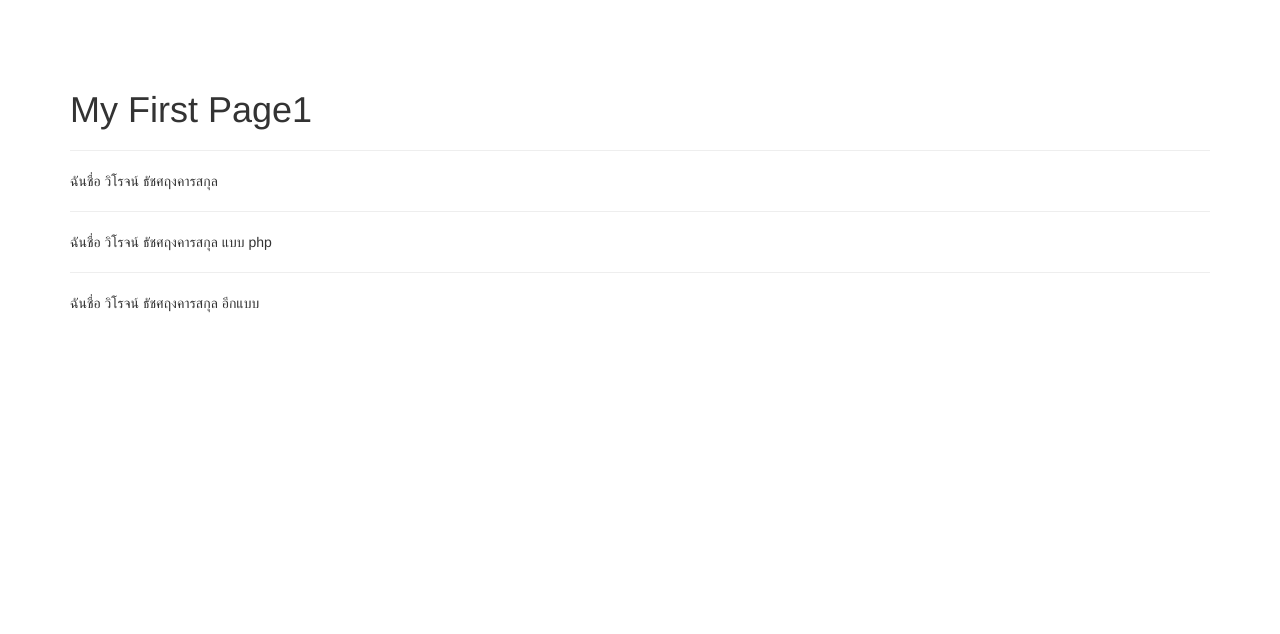
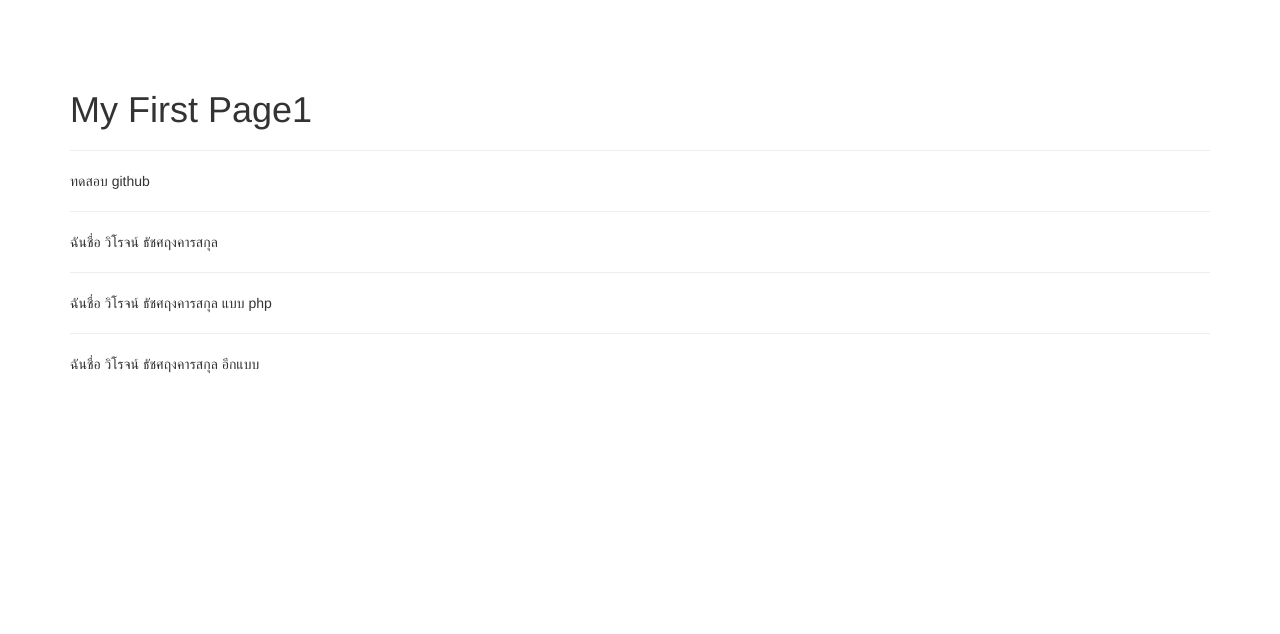
Before and after one commit to siteatlas/basic, a Yii app: template views/first/page1.php in a window 1280 px wide. Shown: the top 634 px of the page. Run offline with PHP 8.4 and a stand-in for Yii, Linux system fonts and the light colour scheme; the template is opened without the code that fills it, so the values that code supplies are empty; some libraries are stand-ins or nearby versions.

Commit message:
อบรมวันที่ 27 เม.ย.59

```diff
--- a/views/first/page1.php
+++ b/views/first/page1.php
@@ -1,4 +1,6 @@
 <h1>My First Page1</h1>
+<hr />
+ทดสอบ github
 <hr />
 ฉันชื่อ วิโรจน์ ธัชศฤงคารสกุล
 <hr />
```
